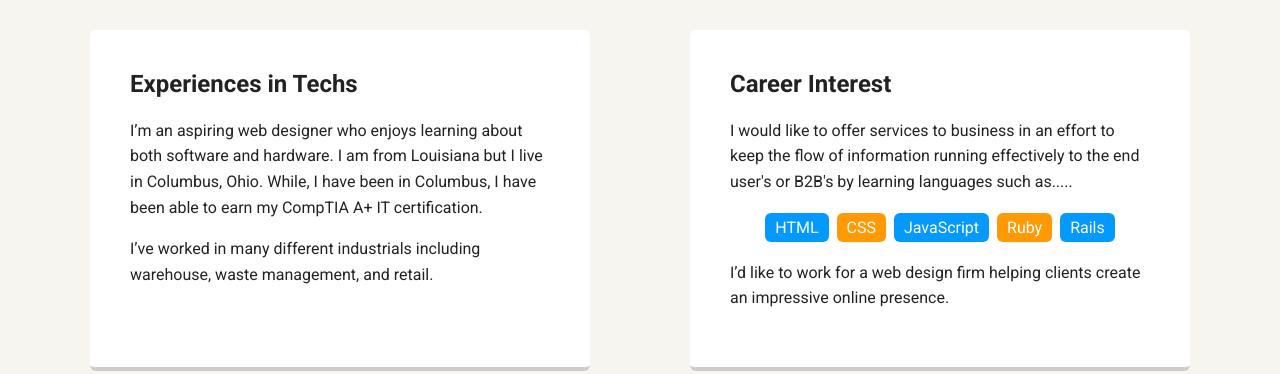
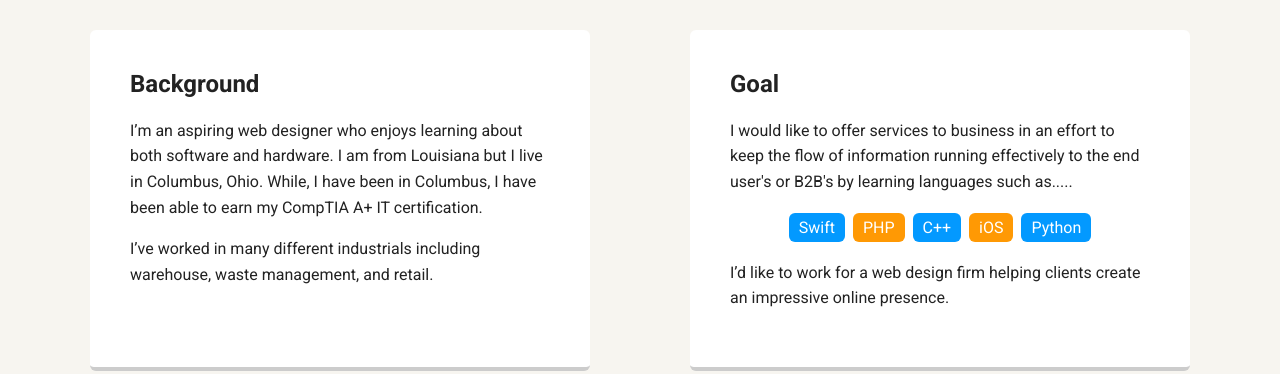
Before and after one commit to professor504/projectdice_1, a plain HTML site: page index.html in a window 1280 px wide. Shown: the part 490-864 px from the top of the page. Drawn offline with Linux system fonts and the light colour scheme; a web font is replaced by a local one.

Commit message:
Update index.html

```diff
--- a/index.html
+++ b/index.html
@@ -25,20 +25,20 @@
 
     <main class="flex">
       <div class="card">
-        <h2>Experiences in Techs</h2>
+        <h2>Background</h2>
         <p>I’m an aspiring web designer who enjoys learning about both software and hardware. I am from Louisiana but I live in Columbus, Ohio. While, I have been in Columbus, I have been able to earn my CompTIA A+ IT certification.</p>
         <p>I’ve worked in many different industrials including warehouse, waste management, and retail.</p>
       </div>
 
       <div class="card">
-        <h2>Career Interest</h2>
+        <h2>Goal</h2>
         <p>I would like to offer services to business in an effort to keep the flow of information running effectively to the end user's or B2B's by learning languages such as.....</p>
         <ul class="skills">
-          <li>HTML</li>
-          <li>CSS</li>
-          <li>JavaScript</li>
-          <li>Ruby</li>
-          <li>Rails</li>
+          <li>Swift</li>
+          <li>PHP</li>
+          <li>C++</li>
+          <li>iOS</li>
+          <li>Python</li>
         </ul>
         <p>I’d like to work for a web design firm helping clients create an impressive online presence.</p>
       </div>
```
